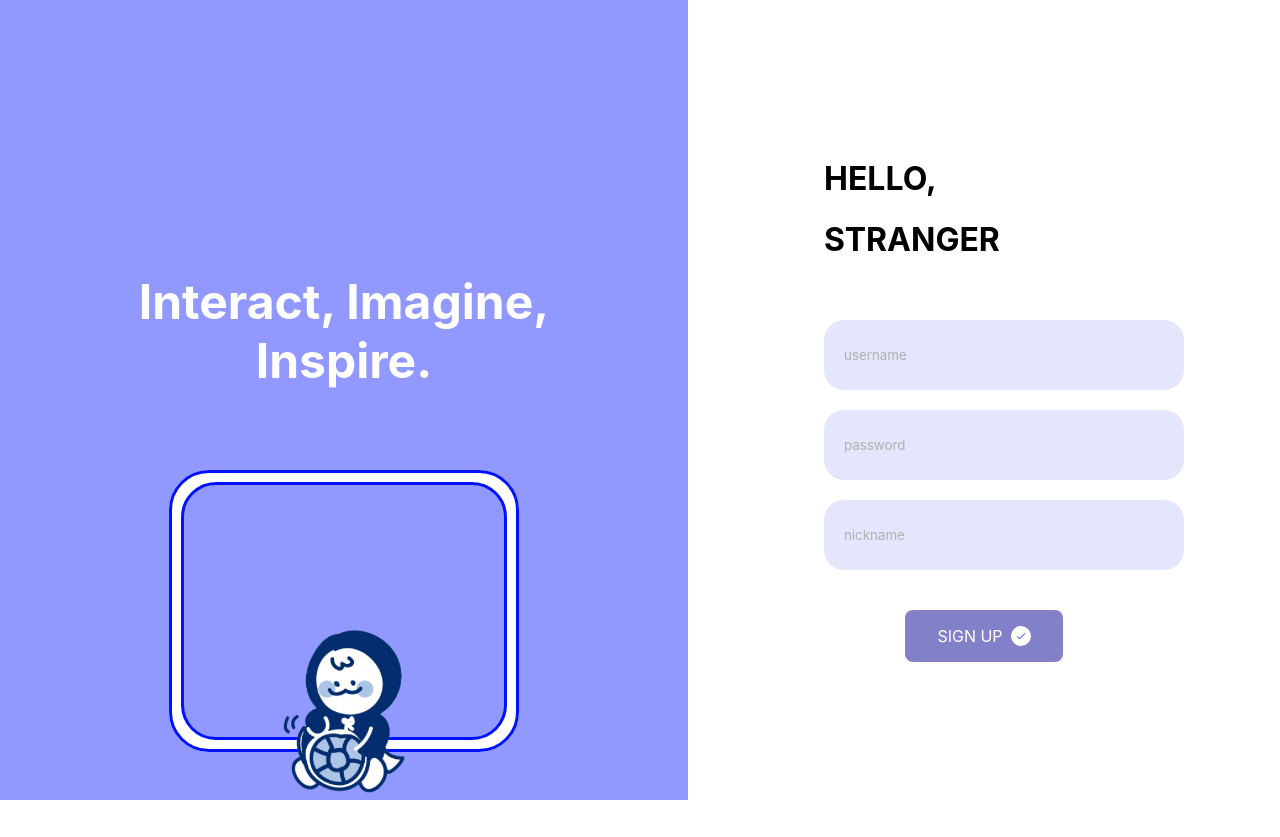
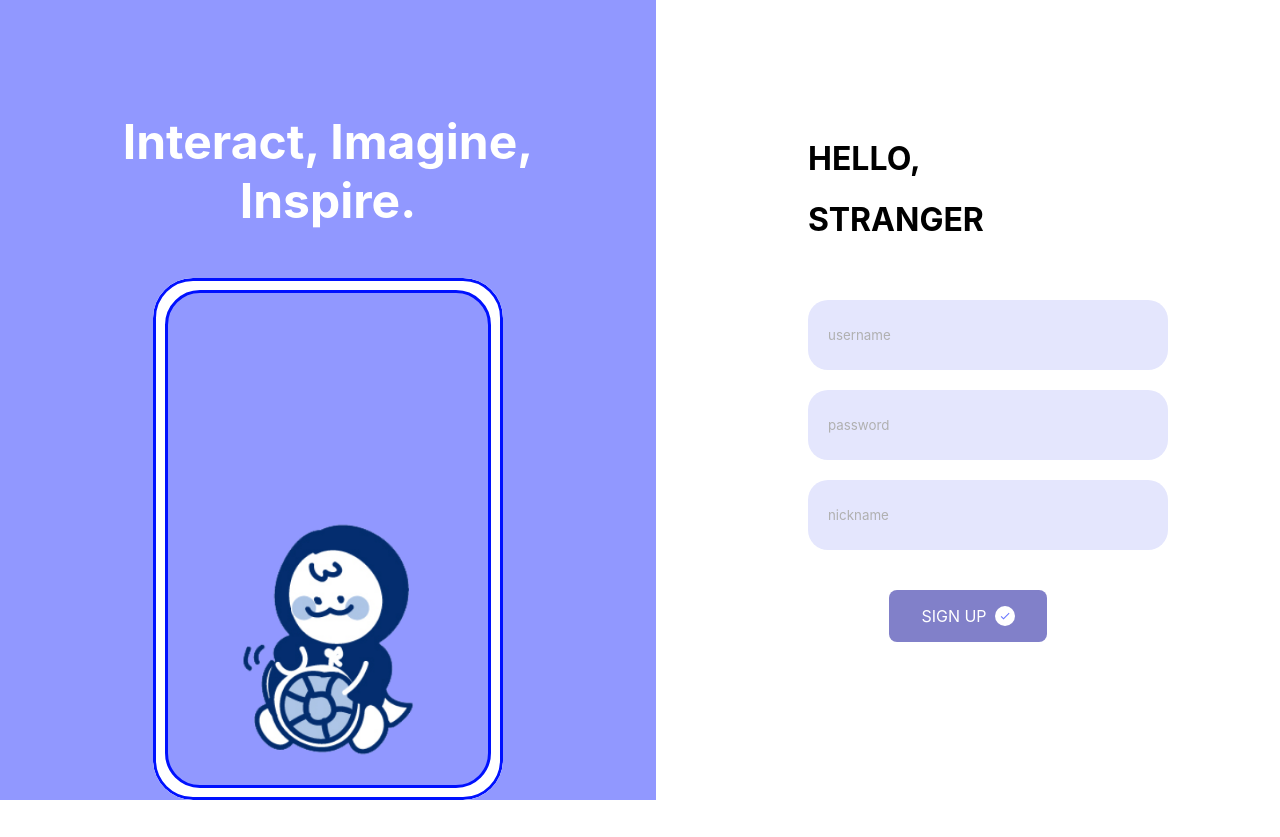
Before and after one commit to preeKapCtone/Front, a React (Vite) app: page /signup in a window 1280 px wide. After the commit the page ends 800 px from the top, so only its background shows below. Built offline with nearby package versions, Linux system fonts and the light colour scheme.

Commit message:
여백 수정

```diff
--- a/src/pages/LogoutPage/LogoutPage.jsx
+++ b/src/pages/LogoutPage/LogoutPage.jsx
@@ -6,6 +6,11 @@ import characterImage from '../../assets/images/characters/Turttle.png';
 const LogoutPageContainer = styled.div`
   display: flex;
   height: 100vh;
+  min-height: 100vh;
+  max-height: 100vh;
+  overflow: hidden;
+  margin: 0;
+  padding: 0;
 `;
 
 const LeftSection = styled.div`
@@ -16,27 +21,29 @@ const LeftSection = styled.div`
   align-items: center;
   background-color: #9198ff;
   color: white;
-  padding: 3rem;
-  padding-top: 14rem;
+  padding: 0 3rem;
+  padding-top: 8vh;
+  overflow: hidden;
 `;
 
 const Subtitle = styled.p`
   font-size: 3rem;
   text-align: center;
-  margin-bottom: 3rem;
+  margin-bottom: 2rem;
   font-weight: bold;
 `;
 
 const CharacterImageContainer = styled.div`
   position: relative;
   width: 350px;
-  height: 650px;
+  height: 70vh;
   background-color: white;
   border-radius: 40px;
   display: flex;
   align-items: center;
   justify-content: center;
-  margin-top: 2rem;
+  margin-top: 1rem;
+  overflow: hidden;
 
   &::before {
     content: '';
@@ -77,6 +84,8 @@ const RightSection = styled.div`
   justify-content: center;
   align-items: center;
   background-color: white;
+  overflow: hidden;
+  padding: 2rem;
 `;
 
 const Message = styled.h1`
@@ -84,6 +93,8 @@ const Message = styled.h1`
   font-weight: bold;
   color: #8180c9;
   animation: fadeIn 0.5s ease-in;
+  margin: 0;
+  padding: 0;
 
   @keyframes fadeIn {
     from {
@@ -101,17 +112,12 @@ const LogoutPage = () => {
   const navigate = useNavigate();
 
   useEffect(() => {
-    // 6초 후에 실행될 로그아웃 처리
     const timer = setTimeout(() => {
-      // localStorage의 모든 항목 제거
       localStorage.clear();
-      // 세션스토리지의 모든 항목 제거
       sessionStorage.clear();
-      // 로그인 페이지로 리다이렉트
       navigate('/login');
-    }, 6000); // 6초로 설정
+    }, 6000);
 
-    // 컴포넌트가 언마운트될 때 타이머 정리
     return () => clearTimeout(timer);
   }, [navigate]);
 
--- a/src/pages/MyProfilePage/MyProfilePage.jsx
+++ b/src/pages/MyProfilePage/MyProfilePage.jsx
@@ -127,18 +127,19 @@ const Button = styled.button`
 const CharacterSelector = styled.div`
   background-color: rgba(255, 255, 255, 0.9);
   border-radius: 20px;
-  padding: 40px;
+  padding: 37px;
   display: ${props => props.$isVisible ? 'grid' : 'none'};
   grid-template-columns: repeat(8, 1fr);
-  gap: 25px;
+  gap: 20px;
   width: 100%;
-  margin-top: 20px;
+  max-width: 1080px;
+  margin: 20px auto 0;
   box-shadow: 0 4px 6px rgba(0, 0, 0, 0.1);
 `;
 
 const CharacterOption = styled.div`
-  width: 80px;
-  height: 80px;
+  width: 70px;
+  height: 70px;
   border-radius: 50%;
   border: 3px solid ${props => props.$isSelected ? '#8f9dff' : 'transparent'};
   overflow: hidden;
--- a/src/pages/auth/LoginPage/LoginPage.jsx
+++ b/src/pages/auth/LoginPage/LoginPage.jsx
@@ -6,10 +6,14 @@ import useForm from '../../../hooks/useForm';
 import { validateLogin } from '../../../utils/validate';
 import { login } from '../../../utils/axios';
 
-// 전체 페이지를 감싸는 컨테이너
 const LoginPageContainer = styled.div`
   display: flex;
   height: 100vh;
+  min-height: 100vh;
+  max-height: 100vh;
+  overflow: hidden;
+  margin: 0;
+  padding: 0;
 `;
 
 const LeftSection = styled.div`
@@ -20,27 +24,29 @@ const LeftSection = styled.div`
   align-items: center;
   background-color: #9198ff;
   color: white;
- padding: 3rem;
- padding-top: 14rem;
+  padding: 0 3rem;
+  padding-top: 8vh;
+  overflow: hidden;
 `;
 
 const Subtitle = styled.p`
   font-size: 3rem;
   text-align: center;
- margin-bottom: 3rem;
+  margin-bottom: 2rem;
   font-weight: bold;
 `;
 
 const CharacterImageContainer = styled.div`
   position: relative;
   width: 350px;
- height: 650px;
+  height: 70vh;
   background-color: white;
   border-radius: 40px;
   display: flex;
   align-items: center;
   justify-content: center;
- margin-top: 2rem;
+  margin-top: 1rem;
+  overflow: hidden;
 
   &::before {
     content: '';
@@ -81,6 +87,8 @@ const RightSection = styled.div`
   justify-content: center;
   align-items: center;
   background-color: white;
+  overflow: hidden;
+  padding: 2rem;
 `;
 
 const LoginBox = styled.div`
@@ -88,6 +96,7 @@ const LoginBox = styled.div`
   display: flex;
   flex-direction: column;
   align-items: flex-start;
+  margin-top: -5vh;
 `;
 
 const TitleContainer = styled.div`
--- a/src/pages/auth/SignupPage/SignupPage.jsx
+++ b/src/pages/auth/SignupPage/SignupPage.jsx
@@ -6,16 +6,14 @@ import useForm from '../../../hooks/useForm';
 import { validateSignup } from '../../../utils/validate';
 import { signup } from '../../../utils/axios';
 
-const ErrorMessage = styled.span`
-  color: red;
-  font-size: 12px;
-  margin-top: -15px;
-  margin-bottom: 10px;
-`;
-
 const SignupPageContainer = styled.div`
   display: flex;
   height: 100vh;
+  min-height: 100vh;
+  max-height: 100vh;
+  overflow: hidden;
+  margin: 0;
+  padding: 0;
 `;
 
 const LeftSection = styled.div`
@@ -26,27 +24,29 @@ const LeftSection = styled.div`
   align-items: center;
   background-color: #9198ff;
   color: white;
- padding: 3rem;
- padding-top: 14rem;
+  padding: 0 3rem;
+  padding-top: 8vh;
+  overflow: hidden;
 `;
 
 const Subtitle = styled.p`
   font-size: 3rem;
   text-align: center;
- margin-bottom: 3rem;
+  margin-bottom: 2rem;
   font-weight: bold;
 `;
 
 const CharacterImageContainer = styled.div`
   position: relative;
   width: 350px;
- height: 650px;
+  height: 70vh;
   background-color: white;
   border-radius: 40px;
   display: flex;
   align-items: center;
   justify-content: center;
- margin-top: 2rem;
+  margin-top: 1rem;
+  overflow: hidden;
 
   &::before {
     content: '';
@@ -87,6 +87,8 @@ const RightSection = styled.div`
   justify-content: center;
   align-items: center;
   background-color: white;
+  overflow: hidden;
+  padding: 2rem;
 `;
 
 const SignupBox = styled.div`
@@ -94,6 +96,7 @@ const SignupBox = styled.div`
   display: flex;
   flex-direction: column;
   align-items: flex-start;
+  margin-top: -5vh;
 `;
 
 const TitleContainer = styled.div`
@@ -173,6 +176,13 @@ const CheckIcon = styled.div`
   }
 `;
 
+const ErrorMessage = styled.span`
+  color: red;
+  font-size: 12px;
+  margin-top: -15px;
+  margin-bottom: 10px;
+`;
+
 const SignupPage = () => {
   const navigate = useNavigate();
   const initialValues = { username: '', password: '', nickname: '' };
@@ -200,7 +210,6 @@ const SignupPage = () => {
       }
     }
   };
-
 
   return (
     <SignupPageContainer>
```
Lines whose indentation alone changed are shown as unchanged.
